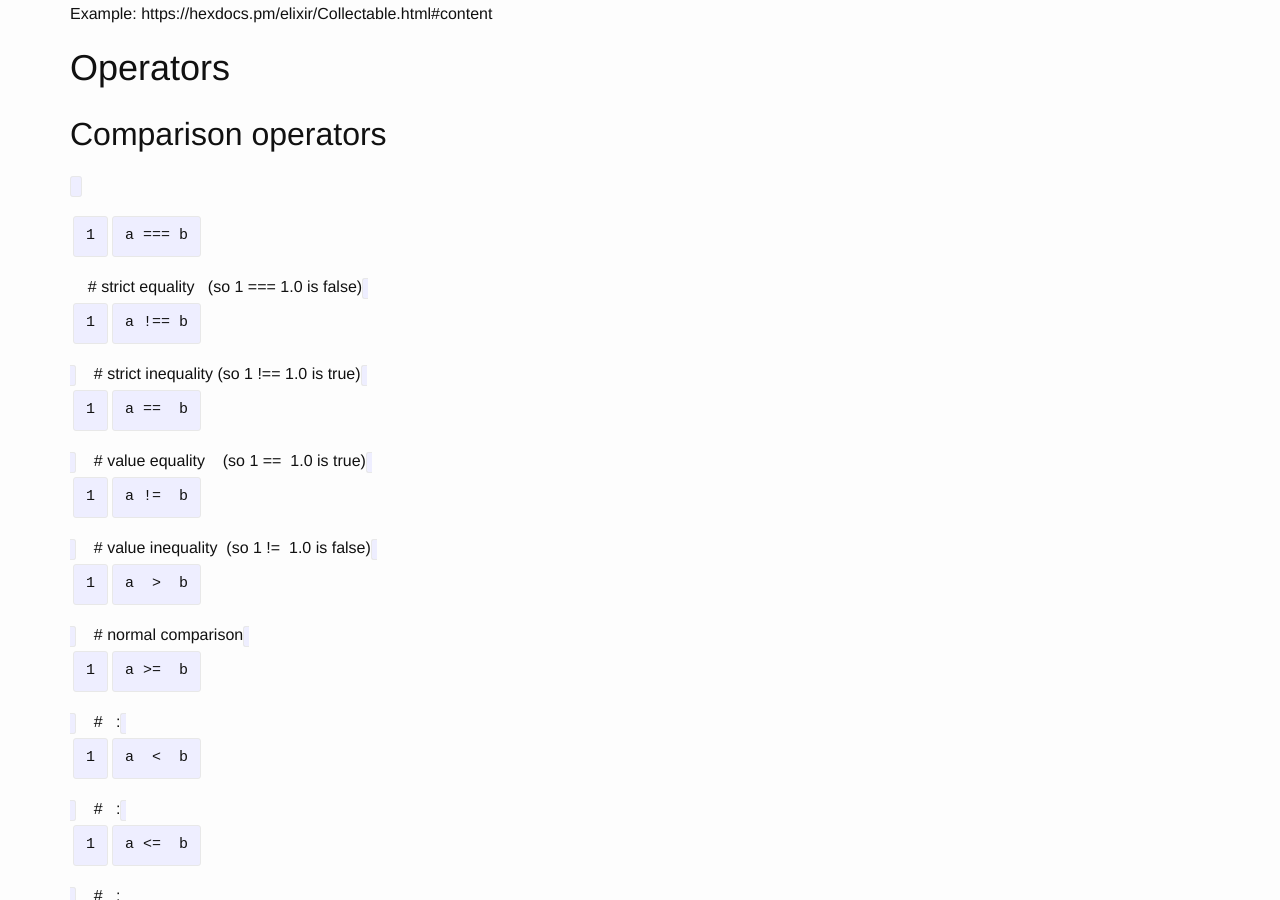
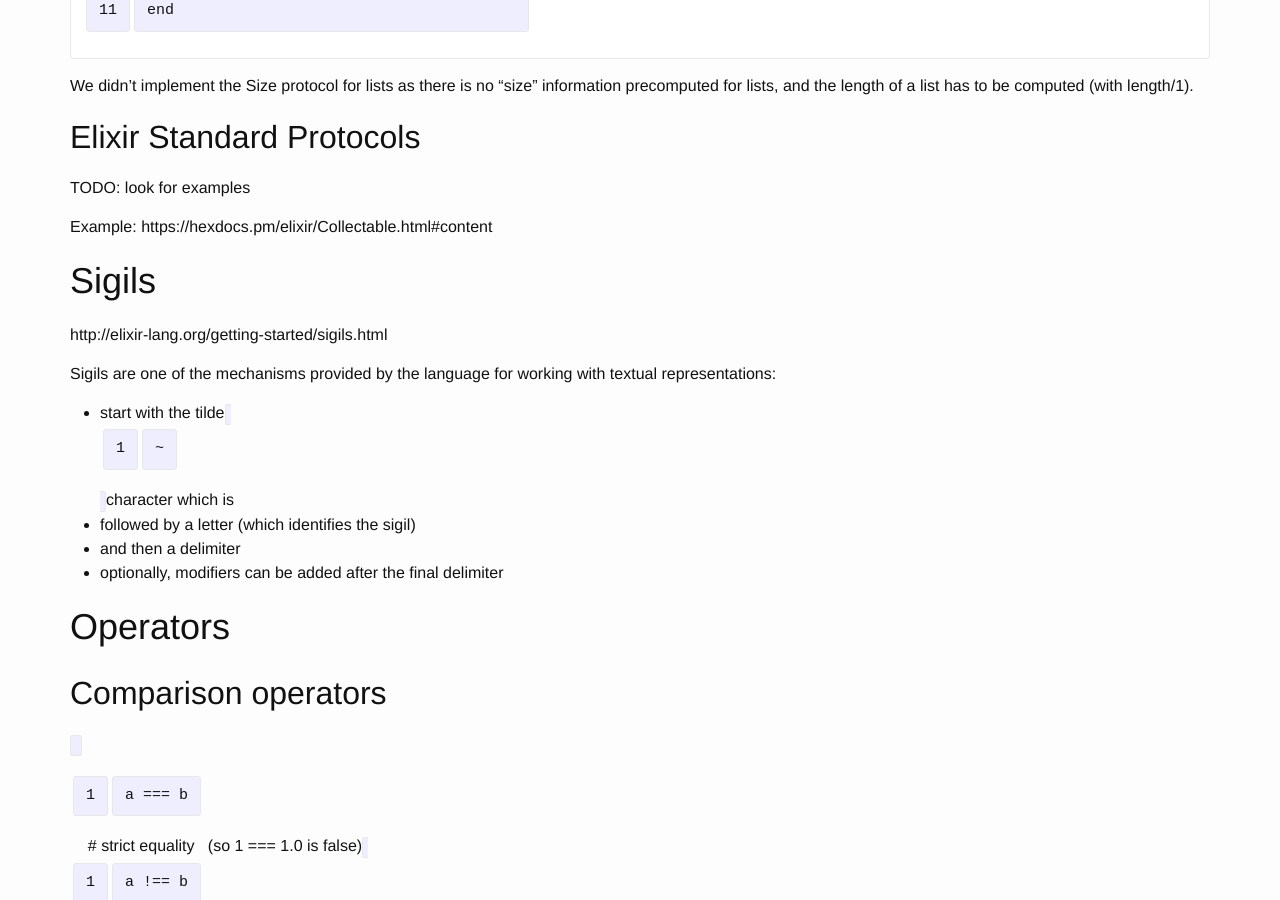
Before and after one commit to breezeight/nicola_blog, a Jekyll site: the page built from _guides/elixir.markdown, in a window 1280 px wide and 900 px high, scrolled down 23984 px. Built offline with Jekyll 4.4.1, drawn with Linux system fonts in a browser that asks for light colours; some of the changed text lies outside the part shown.

Commit message:
Elixir: calendar types and sigils

```diff
--- a/_guides/elixir.markdown
+++ b/_guides/elixir.markdown
@@ -409,6 +409,13 @@
 
 We’ll be using atoms a lot to tag values.
 
+## Calendar and sigils
+
+Calendar and Date, Time, NaiveDateTime and DateTime types was added in 1.3, see here:
+
+* https://github.com/elixir-lang/elixir/releases/tag/v1.3.0
+* http://elixir-lang.org/blog/2016/06/21/elixir-v1-3-0-released/
+
 ## Ranges
 
 start..end
@@ -780,6 +787,16 @@
 
 Example: https://hexdocs.pm/elixir/Collectable.html#content
 
+# Sigils
+
+http://elixir-lang.org/getting-started/sigils.html
+
+Sigils are one of the mechanisms provided by the language for working with textual representations:
+
+* start with the tilde `~` character which is
+* followed by a letter (which identifies the sigil)
+* and then a delimiter
+* optionally, modifiers can be added after the final delimiter
 
 # Operators
 
```
